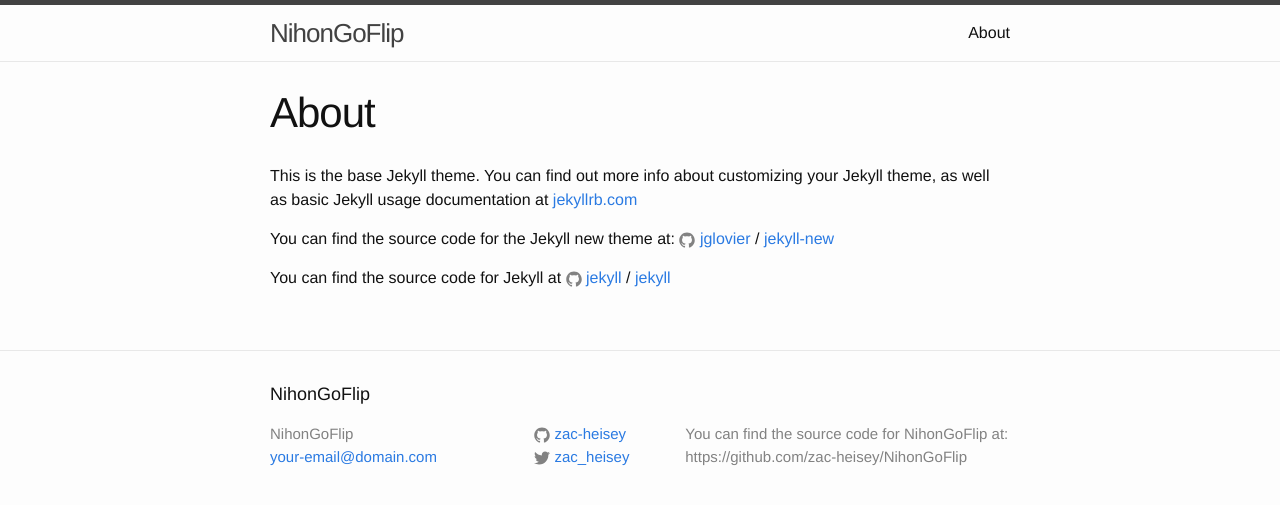
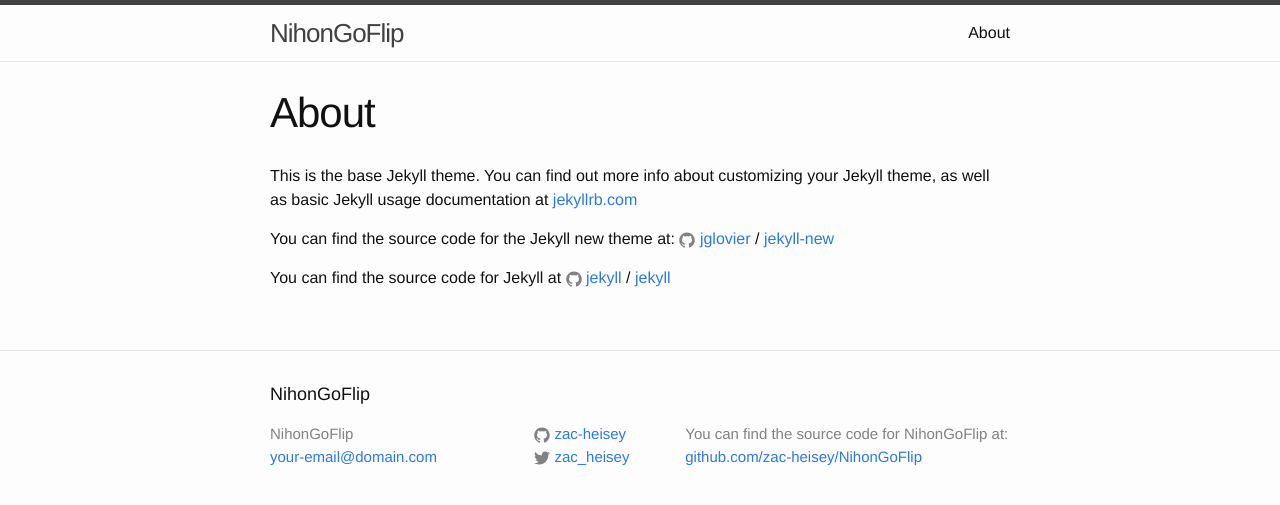
Before and after one commit to zac-heisey/NihonGoFlip, a Jekyll site: the page built from about.md, in a window 1280 px wide. Shown: the top 505 px of the page. Built offline with Jekyll 4.4.1, drawn with Linux system fonts in a browser that asks for light colours; some of the changed lines change nothing that is shown.

Commit message:
edit description content in footer

```diff
--- a/_includes/footer.html
+++ b/_includes/footer.html
@@ -29,7 +29,7 @@
       </div>
 
       <div class="footer-col footer-col-3">
-        <p>You can find the source code for NihonGoFlip at: https://github.com/zac-heisey/NihonGoFlip</p>
+        <p>You can find the source code for NihonGoFlip at: <a href="https://github.com/zac-heisey/NihonGoFlip">github.com/zac-heisey/NihonGoFlip</a></p>
       </div>
     </div>
 
```
